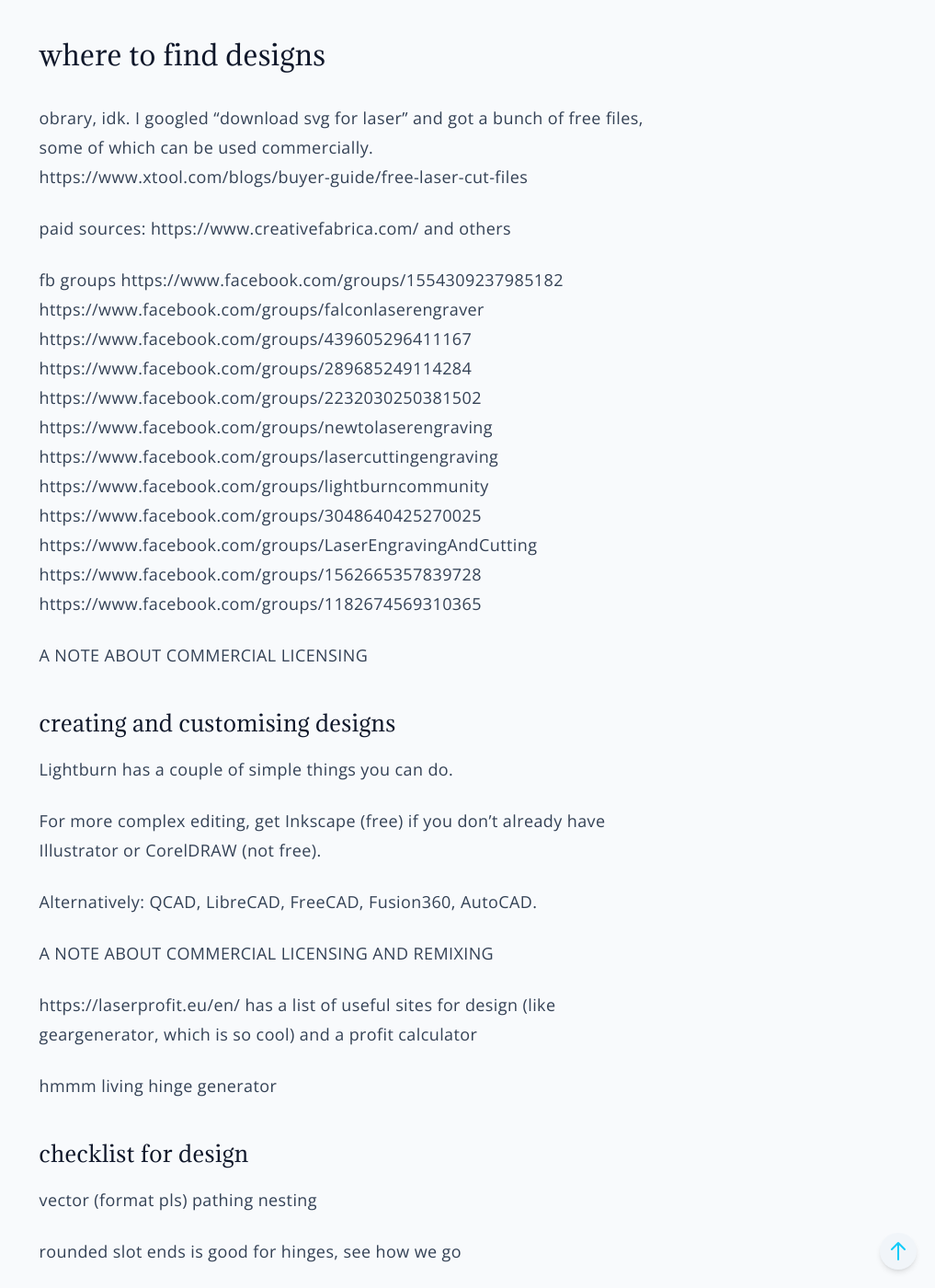
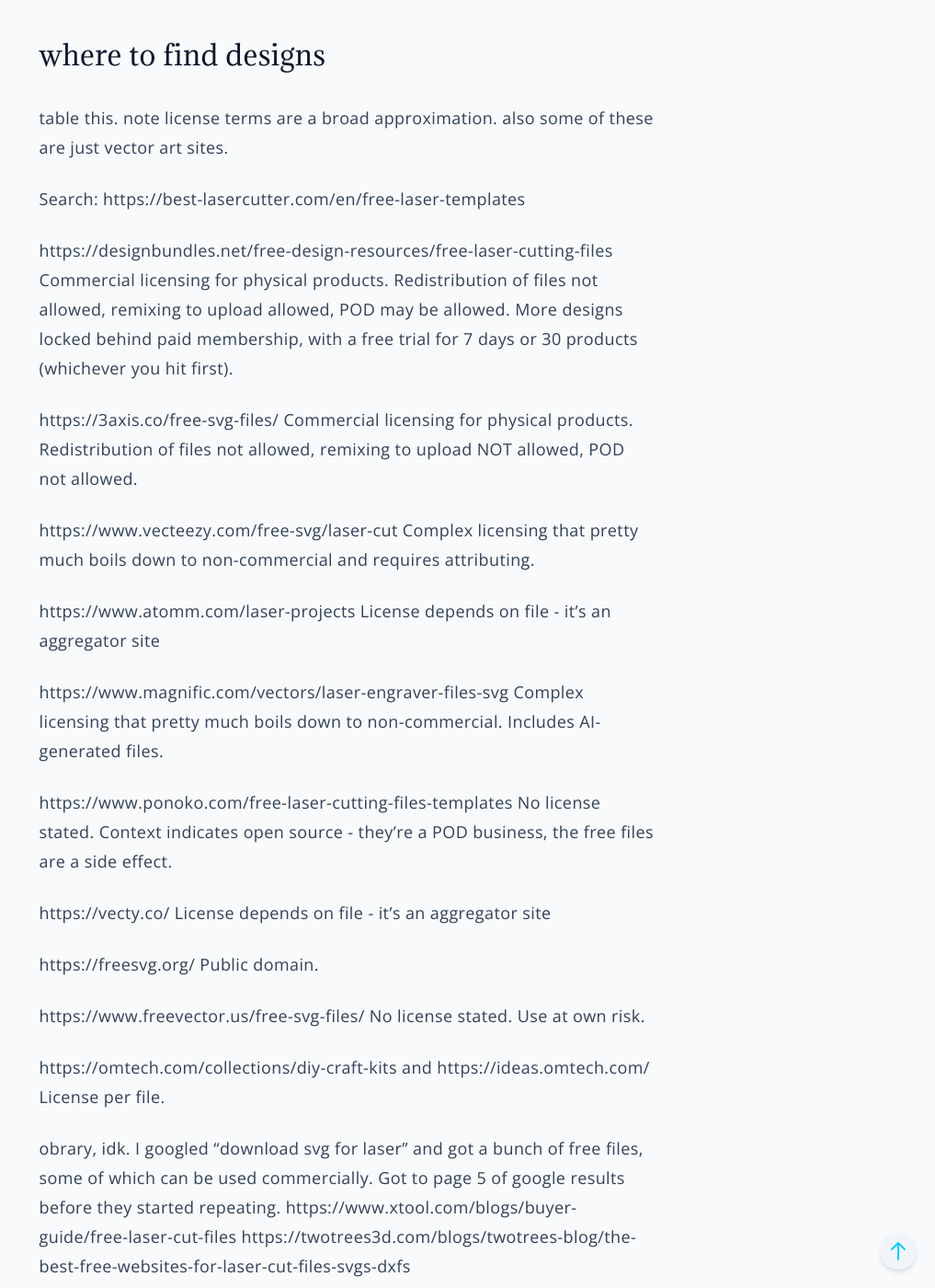
Before and after one commit to paper-engineer/laser-gallery, a Jekyll site: the page built from docs/_pages/resources.md, in a window 1280 px wide and 1400 px high, scrolled down 900 px. Shown: the whole window at 92% size, without its empty margins (263-1280 px from the left). Built offline with Jekyll 4.4.1, drawn with Linux system fonts in a browser that asks for light colours; some of the changed text lies outside the part shown.

Commit message:
Update resources.md

```diff
--- a/docs/_pages/resources.md
+++ b/docs/_pages/resources.md
@@ -24,11 +16,53 @@ the wavelength is the same regardless of power.
 3- looking at the paper: you should see that very little or none focused light gets to the paper.
 this way you know that the glasses absorbed the light. (or reflected it - so try varying the angle.)
 
+## instructions for using laser
+
+[link to instructions page](https://paper-engineer.github.io/laser-gallery/instructions/)
+
+[materials and settings](https://paper-engineer.github.io/laser-gallery/materials-and-settings/)
+
+[troubleshooting](https://paper-engineer.github.io/laser-gallery/troubleshooting/)
+
 ## where to find designs
 
-obrary, idk. I googled "download svg for laser" and got a bunch of free files, some of which can be used commercially. https://www.xtool.com/blogs/buyer-guide/free-laser-cut-files
+table this. note license terms are a broad approximation. also some of these are just vector art sites.
 
-paid sources: https://www.creativefabrica.com/ and others
+Search: https://best-lasercutter.com/en/free-laser-templates
+
+https://designbundles.net/free-design-resources/free-laser-cutting-files
+Commercial licensing for physical products. Redistribution of files not allowed, remixing to upload allowed, POD may be allowed. More designs locked behind paid membership, with a free trial for 7 days or 30 products (whichever you hit first).
+
+https://3axis.co/free-svg-files/
+Commercial licensing for physical products. Redistribution of files not allowed, remixing to upload NOT allowed, POD not allowed.
+
+https://www.vecteezy.com/free-svg/laser-cut
+Complex licensing that pretty much boils down to non-commercial and requires attributing.
+
+https://www.atomm.com/laser-projects
+License depends on file - it's an aggregator site
+
+https://www.magnific.com/vectors/laser-engraver-files-svg
+Complex licensing that pretty much boils down to non-commercial. Includes AI-generated files.
+
+https://www.ponoko.com/free-laser-cutting-files-templates
+No license stated. Context indicates open source - they're a POD business, the free files are a side effect.
+
+https://vecty.co/
+License depends on file - it's an aggregator site
+
+https://freesvg.org/
+Public domain.
+
+https://www.freevector.us/free-svg-files/
+No license stated. Use at own risk.
+
+https://omtech.com/collections/diy-craft-kits and https://ideas.omtech.com/
+License per file.
+
+obrary, idk. I googled "download svg for laser" and got a bunch of free files, some of which can be used commercially. Got to page 5 of google results before they started repeating. https://www.xtool.com/blogs/buyer-guide/free-laser-cut-files https://twotrees3d.com/blogs/twotrees-blog/the-best-free-websites-for-laser-cut-files-svgs-dxfs https://www.reddit.com/r/lasercutting/comments/17lz36w/where_to_find_free_svg_images/ https://www.longer3d.com/blogs/academy/the-7-best-sites-for-free-laser-cut-files-svg-dxf-in-2025 https://www.crealityfalcon.com/blogs/laser-academy/laser-cut-ornaments-svg
+
+paid sources: https://www.creativefabrica.com/ and others. also, etsy.
 
 fb groups https://www.facebook.com/groups/1554309237985182 https://www.facebook.com/groups/falconlaserengraver https://www.facebook.com/groups/439605296411167 https://www.facebook.com/groups/289685249114284 https://www.facebook.com/groups/2232030250381502 https://www.facebook.com/groups/newtolaserengraving https://www.facebook.com/groups/lasercuttingengraving https://www.facebook.com/groups/lightburncommunity https://www.facebook.com/groups/3048640425270025 https://www.facebook.com/groups/LaserEngravingAndCutting https://www.facebook.com/groups/1562665357839728 https://www.facebook.com/groups/1182674569310365
 
@@ -46,7 +80,9 @@ A NOTE ABOUT COMMERCIAL LICENSING AND REMIXING
 
 https://laserprofit.eu/en/ has a list of useful sites for design (like geargenerator, which is so cool) and a profit calculator
 
-hmmm living hinge generator
+https://dupercut.com/pages/nametags this and the pet paw one are free, rest are premium. also comes with some free files.
+
+hmmm living hinge generator where was that again
 
 ### checklist for design
 
@@ -54,11 +90,11 @@ vector (format pls)
 pathing
 nesting
 
-rounded slot ends is good for hinges, see how we go
-
-## living hinges
+#### living hinges
 
 info goes here - I think cut full swatches, then do destructive testing or something. post photos with commentary on when to use what design and parameters.
+
+rounded slot ends is good for hinges, see how we go
 
 ## people and places to leave sample kit around
 
```
Also changed, not shown: other parts of docs/_pages/resources.md (+0 -8 lines).
